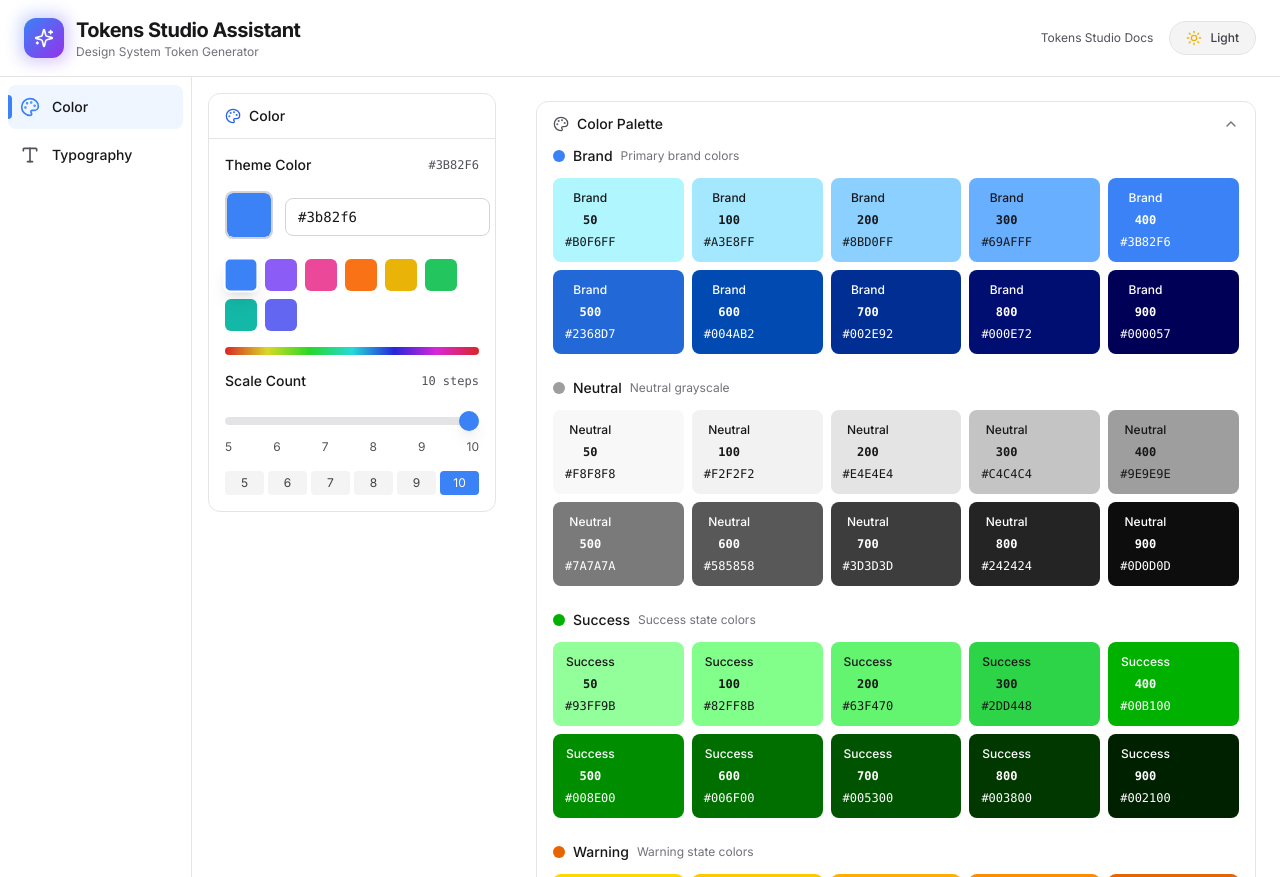
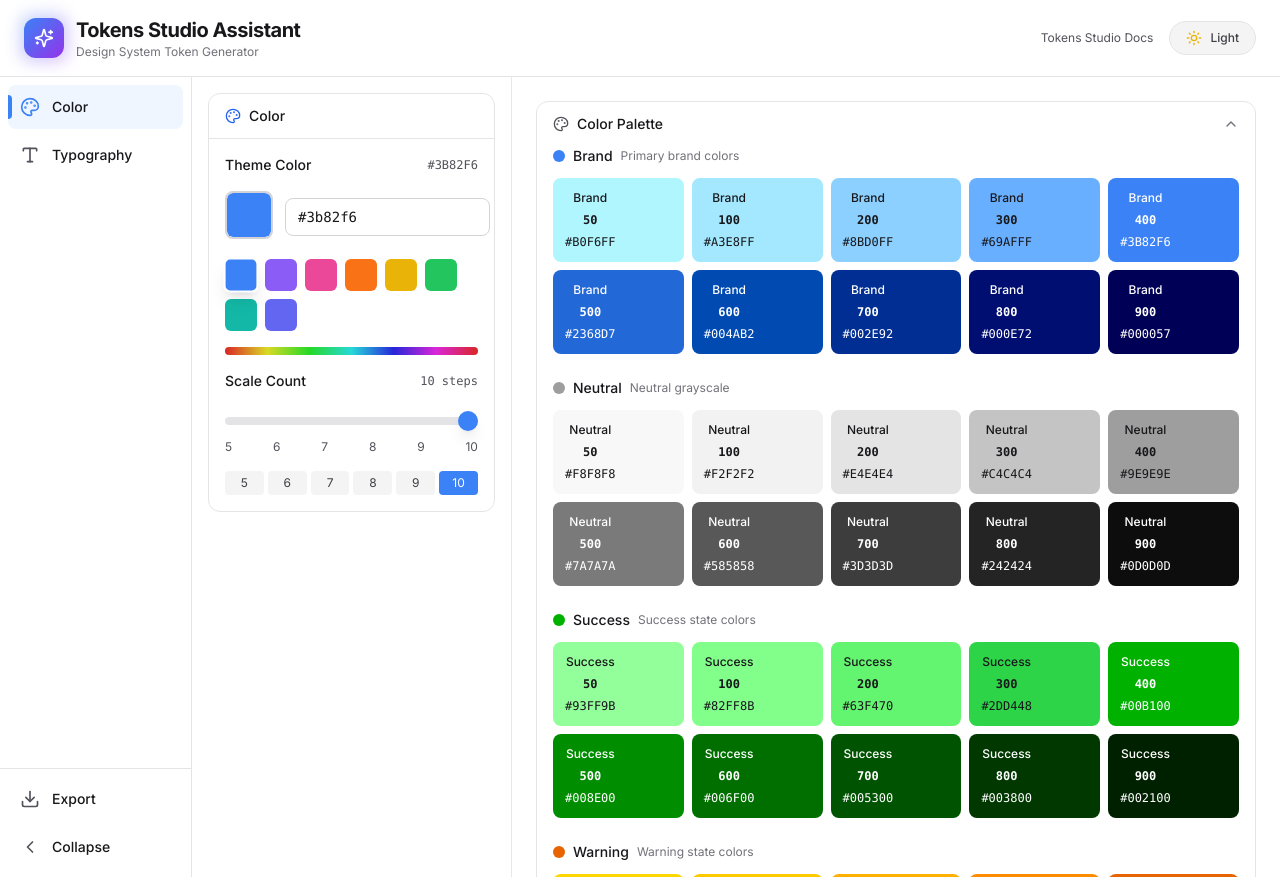
Before and after one commit to damahuazi/TokensStudioAssistant, a React (Vite) app: page / in a window 1280 px wide. Built offline with nearby package versions, Linux system fonts and the light colour scheme.

Commit message:
feat: 设计系统 Web 工具规划
Co-authored-by: traeagent <traeagent@users.noreply.github.com>

```diff
--- a/src/components/layout/AppShell.tsx
+++ b/src/components/layout/AppShell.tsx
@@ -11,12 +11,11 @@
     <div className={`h-screen flex flex-col overflow-hidden transition-colors duration-300 ${
       mode === 'light' ? 'bg-white' : 'bg-zinc-950'
     }`}>
-      <div className="flex-1 flex">
-        <div className="shrink-0 overflow-hidden">
-          <Sidebar />
-        </div>
+      <div className="flex-1 flex min-h-0">
+        <Sidebar />
 
-        <div className="w-80 shrink-0 overflow-y-auto">
+        <div className="w-80 shrink-0 overflow-y-auto border-r transition-colors duration-300"
+          style={{ borderColor: mode === 'light' ? '#e5e7eb' : '#3f3f46' }}>
           <div className="p-4 space-y-4">
             <ConfigPanel />
           </div>
--- a/src/components/layout/Sidebar.tsx
+++ b/src/components/layout/Sidebar.tsx
@@ -20,7 +20,7 @@
   ];
 
   return (
-    <aside className={`h-full flex flex-col border-r transition-all duration-300 ${
+    <aside className={`shrink-0 flex flex-col border-r transition-all duration-300 ${
       mode === 'light'
         ? 'border-zinc-200 bg-white/50'
         : 'border-zinc-800 bg-zinc-900/50'
--- a/src/index.css
+++ b/src/index.css
@@ -17,6 +17,7 @@
 body {
   margin: 0;
   min-height: 100vh;
+  overflow: hidden;
 }
 
 /* Default scrollbar for dark mode */
```
